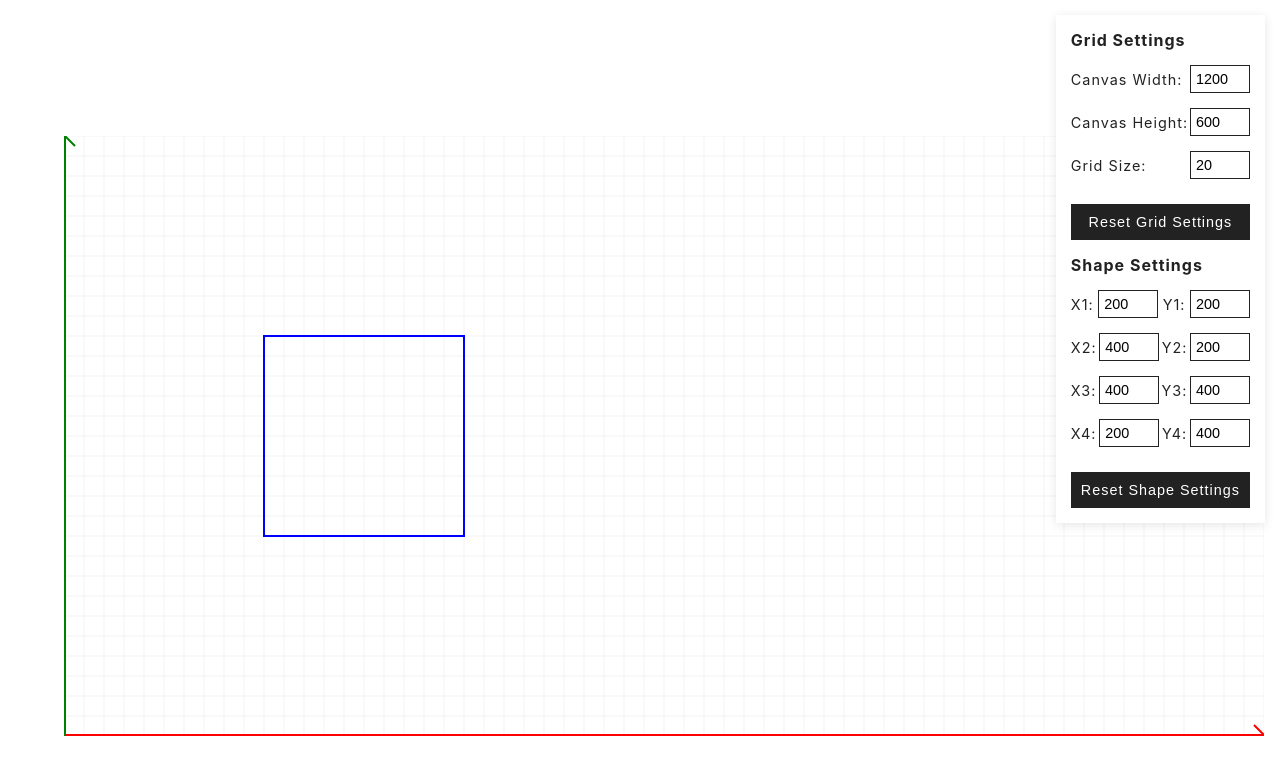
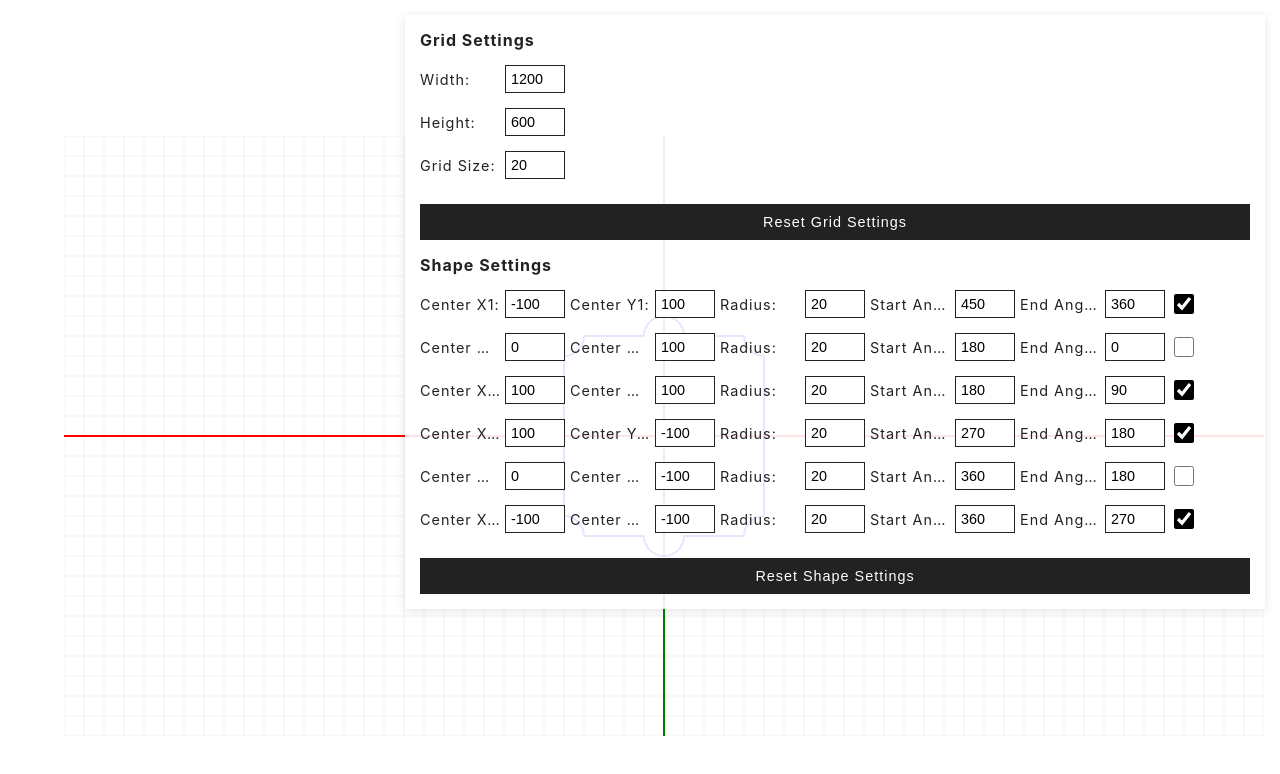
Before and after one commit to morsprop3est/geometry-and-graphics-lab1, a React (Create React App) app: page / in a window 1280 px wide. Shown: the top 774 px of the page. Built offline with nearby package versions, Linux system fonts and the light colour scheme; the HTML template or start-up script is replaced by a standard one.

Commit message:
Implement arc/point functional in the shape. Added x/y axis, replaced center. Small interface fixes.

```diff
--- a/src/App.js
+++ b/src/App.js
@@ -1,9 +1,7 @@
 import React, { useState } from 'react';
-
 import Graph from './components/Graph/Graph';
 import Shape from './components/Graph/Shape';
 import SideMenu from './components/SideMenu/SideMenu';
-
 import styles from './App.scss';
 
 const App = () => {
@@ -11,17 +9,26 @@ const App = () => {
     const defaultCanvasHeight = 600;
     const defaultGridSize = 20;
 
-    const defaultCoordinates = [
-        { x: 200, y: 200 },
-        { x: 400, y: 200 },
-        { x: 400, y: 400 },
-        { x: 200, y: 400 }
-    ];
-
-    const [shapeCoordinates, setShapeCoordinates] = useState(defaultCoordinates);
     const [canvasWidth, setCanvasWidth] = useState(defaultCanvasWidth);
     const [canvasHeight, setCanvasHeight] = useState(defaultCanvasHeight);
     const [gridSize, setGridSize] = useState(defaultGridSize);
+
+    const degreesToRadians = (degrees) => (degrees * Math.PI) / 180;
+    const centerX = canvasWidth / 2;
+    const centerY = canvasHeight / 2;
+
+    const defaultCoordinates = [
+        { radius: 20, center: { x: -100, y: 100 }, startAngle: degreesToRadians(450), endAngle: degreesToRadians(360), counterclockwise: true },
+        { radius: 20, center: { x: 0, y: 100 }, startAngle: degreesToRadians(180), endAngle: degreesToRadians(0), counterclockwise: false },
+        { radius: 20, center: { x: 100, y: 100 }, startAngle: degreesToRadians(180), endAngle: degreesToRadians(90), counterclockwise: true },
+        { radius: 20, center: { x: 100, y: -100 }, startAngle: degreesToRadians(270), endAngle: degreesToRadians(180), counterclockwise: true },
+        { radius: 20, center: { x: 0, y: -100 }, startAngle: degreesToRadians(360), endAngle: degreesToRadians(180), counterclockwise: false },
+        { radius: 20, center: { x: -100, y: -100 }, startAngle: degreesToRadians(360), endAngle: degreesToRadians(270), counterclockwise: true },
+    ];
+
+
+
+    const [shapeCoordinates, setShapeCoordinates] = useState(defaultCoordinates);
 
     const resetShape = () => {
         setShapeCoordinates(defaultCoordinates);
--- a/src/components/Graph/Graph.jsx
+++ b/src/components/Graph/Graph.jsx
@@ -29,33 +29,30 @@ const Graph = ({ canvasWidth, canvasHeight, gridSize }) => {
             ctx.stroke();
         }
 
-        const arrowSize = 10;
-
         ctx.strokeStyle = 'red';
         ctx.lineWidth = 2;
+
+
         ctx.beginPath();
-        ctx.moveTo(0, height - 1);
-        ctx.lineTo(width, height - 1);
+        ctx.moveTo(0, height / 2);
+        ctx.lineTo(width, height / 2);
         ctx.stroke();
 
+        ctx.strokeStyle = '#008000';
+
+
         ctx.beginPath();
-        ctx.moveTo(width - arrowSize, height - 1 - arrowSize);
-        ctx.lineTo(width, height - 1);
-        ctx.lineTo(width - arrowSize, height - 1 + arrowSize);
+        ctx.moveTo(width / 2, 0);
+        ctx.lineTo(width / 2, height);
         ctx.stroke();
 
-        ctx.strokeStyle = 'green';
-        ctx.lineWidth = 2;
+        const pointX = width / 2;
+        const pointY = height / 2;
+
+        ctx.fillStyle = 'black';
         ctx.beginPath();
-        ctx.moveTo(1, 0);
-        ctx.lineTo(1, height);
-        ctx.stroke();
-
-        ctx.beginPath();
-        ctx.moveTo(1 - arrowSize, arrowSize);
-        ctx.lineTo(1, 0);
-        ctx.lineTo(1 + arrowSize, arrowSize);
-        ctx.stroke();
+        ctx.arc(pointX, pointY, 3, 0, Math.PI * 2);
+        ctx.fill();
     }, [canvasWidth, canvasHeight, gridSize]);
 
     return (
--- a/src/components/SideMenu/SideMenu.jsx
+++ b/src/components/SideMenu/SideMenu.jsx
@@ -13,10 +13,38 @@ const SideMenu = ({
                       setCanvasHeight,
                       setGridSize
                   }) => {
+    const radiansToDegrees = (radians) => (radians * 180) / Math.PI;
+
+    const degreesToRadians = (degrees) => (degrees * Math.PI) / 180;
+
     const handleCoordinateChange = (index, e) => {
-        const { name, value } = e.target;
+        const { name, value, type, checked } = e.target;
         const updatedCoordinates = [...shapeCoordinates];
-        updatedCoordinates[index] = { ...updatedCoordinates[index], [name]: Number(value) };
+        const numericValue = Number(value);
+
+        if (name === 'radius' && numericValue < 0) {
+            return;
+        }
+
+
+        if (type === 'checkbox' && name === 'counterclockwise') {
+            updatedCoordinates[index] = { ...updatedCoordinates[index], [name]: checked };
+        } else {
+            const numericValue = Number(value);
+
+            if (name.includes('center')) {
+                const centerKey = name.split('.')[1];
+                updatedCoordinates[index] = {
+                    ...updatedCoordinates[index],
+                    center: { ...updatedCoordinates[index].center, [centerKey]: numericValue }
+                };
+            } else if (name === 'startAngle' || name === 'endAngle') {
+                updatedCoordinates[index] = { ...updatedCoordinates[index], [name]: degreesToRadians(numericValue) };
+            } else {
+                updatedCoordinates[index] = { ...updatedCoordinates[index], [name]: numericValue };
+            }
+        }
+
         setShapeCoordinates(updatedCoordinates);
     };
 
@@ -38,7 +66,7 @@ const SideMenu = ({
                 <div className={styles.gridWrapper}>
                     <h2>Grid Settings</h2>
                     <div className={styles.controlItem}>
-                        <label>Canvas Width:</label>
+                        <label>Width:</label>
                         <input
                             type="number"
                             value={canvasWidth}
@@ -46,7 +74,7 @@ const SideMenu = ({
                         />
                     </div>
                     <div className={styles.controlItem}>
-                        <label>Canvas Height:</label>
+                        <label>Height:</label>
                         <input
                             type="number"
                             value={canvasHeight}
@@ -69,21 +97,80 @@ const SideMenu = ({
                     <h2>Shape Settings</h2>
                     {shapeCoordinates.map((coord, index) => (
                         <div key={index} className={styles.controlItem}>
-                            <label>X{index + 1}:</label>
+                            {coord.center ? (
+                                <>
+                                    <label>Center X{index + 1}:</label>
+                                    <input
+                                        type="number"
+                                        name="center.x"
+                                        value={coord.center.x}
+                                        onChange={(e) => handleCoordinateChange(index, e)}
+                                        step="10"
+                                    />
+                                    <label>Center Y{index + 1}:</label>
+                                    <input
+                                        type="number"
+                                        name="center.y"
+                                        value={coord.center.y}
+                                        onChange={(e) => handleCoordinateChange(index, e)}
+                                        step="10"
+                                    />
+                                    <label>Radius:</label>
+                                    <input
+                                        type="number"
+                                        name="radius"
+                                        value={coord.radius}
+                                        onChange={(e) => handleCoordinateChange(index, e)}
+                                        step="1"
+                                    />
+                                    <label>Start Angle (degrees):</label>
+                                    <input
+                                        type="number"
+                                        name="startAngle"
+                                        value={radiansToDegrees(coord.startAngle)}
+                                        onChange={(e) => handleCoordinateChange(index, e)}
+                                        step="10"
+                                    />
+                                    <label>End Angle (degrees):</label>
+                                    <input
+                                        type="number"
+                                        name="endAngle"
+                                        value={radiansToDegrees(coord.endAngle)}
+                                        onChange={(e) => handleCoordinateChange(index, e)}
+                                        step="10"
+                                    />
+                                    <label>
+                                        <input
+                                            type="checkbox"
+                                            name="counterclockwise"
+                                            checked={coord.counterclockwise}
+                                            onChange={(e) => handleCoordinateChange(index, e)}
+                                            className={styles.checkbox}
+                                        />
+                                    </label>
+                                </>
+                            ) : (
+                                <>
+                                    <label>Point X{index + 1}:</label>
                                     <input
                                         type="number"
                                         name="x"
                                         value={coord.x}
                                         onChange={(e) => handleCoordinateChange(index, e)}
+                                        step="10"
                                     />
-                            <label>Y{index + 1}:</label>
+                                    <label>Point Y{index + 1}:</label>
                                     <input
                                         type="number"
                                         name="y"
                                         value={coord.y}
                                         onChange={(e) => handleCoordinateChange(index, e)}
+                                        step="10"
                                     />
+                                </>
+                            )}
                         </div>
+
                     ))}
                     <button className={styles.resetButton} onClick={onResetShape}>
                         Reset Shape Settings
--- a/src/components/SideMenu/SideMenu.module.scss
+++ b/src/components/SideMenu/SideMenu.module.scss
@@ -23,20 +23,35 @@
     .controlItem {
       display: flex;
       flex-direction: row;
-      justify-content: space-between;
+      justify-content: left;
       align-items: center;
+      gap: 5px;
       width: 100%;
 
       label {
         display: block;
         font-size: 0.9em;
+        width: 5rem;
+        white-space: nowrap;
+        overflow: hidden;
+        text-overflow: ellipsis;
       }
 
-      input {
+      input[type="number"] {
         width: 3rem;
         padding: 5px;
         font-size: 0.9rem;
         border: 1px solid #222222;
+      }
+
+      input[type="checkbox"] {
+        width: 20px;
+        height: 20px;
+        cursor: pointer;
+
+        &:checked {
+          accent-color: #000;
+        }
       }
     }
 
```
Also changed, not shown: src/components/Graph/Shape.jsx (+23 -4 lines). Lines whose indentation alone changed are shown as unchanged.
